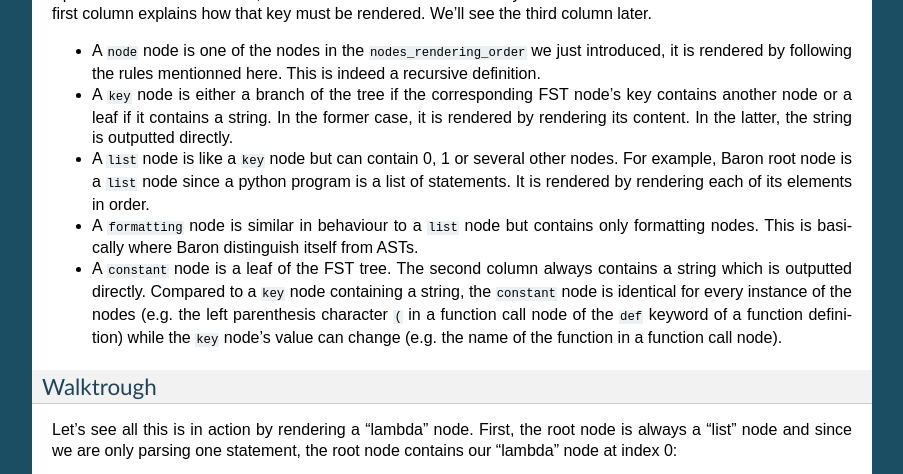
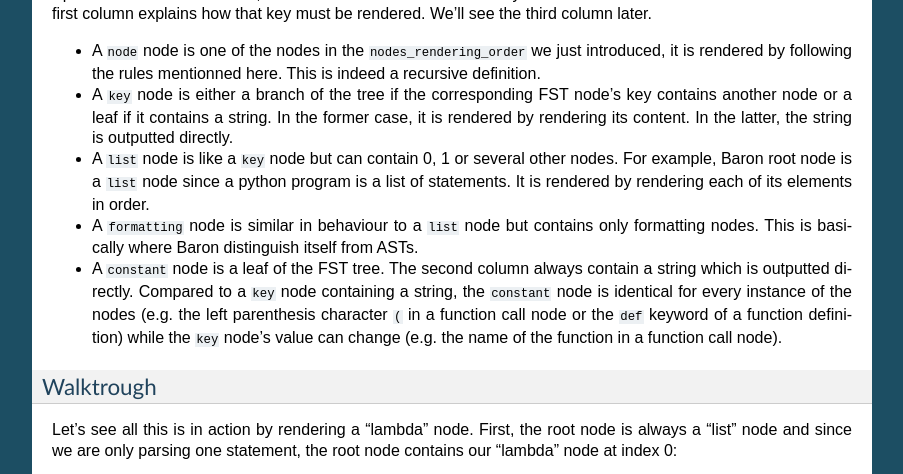
Before and after one commit to PyCQA/baron, a Sphinx documentation site: the page built from docs/index.rst, in a window 1280 px wide and 900 px high, scrolled down 2383 px, cut to the strip 0-474 px from the top of the window. Shown: the whole strip, without its empty margins (198-1101 px from the left). Built offline with Sphinx 7.4.7, drawn with Linux system fonts in a browser that asks for light colours.

Commit message:
[doc] prettify alignment

```diff
--- a/docs/index.rst
+++ b/docs/index.rst
@@ -164,14 +164,13 @@ must be rendered. We'll see the third column later.
 * A :file:`formatting` node is similar in behaviour to a :file:`list` node but
   contains only formatting nodes. This is basically where Baron
   distinguish itself from ASTs.
-* A :file:`constant` node is a leaf of the FST tree. The second column always
-  contains a string which is outputted directly. Compared to a :file:`key`
-  node containing a string, the :file:`constant` node is identical for every
-  instance of the nodes (e.g. the left parenthesis character :file:`(` in
-  a function call node of the :file:`def` keyword of a function definition)
-  while the :file:`key` node's value can change (e.g.  the name of the
-  function in a function
-  call node).
+* A :file:`constant` node is a leaf of the FST tree. The second column
+  always contain a string which is outputted directly. Compared to
+  a :file:`key` node containing a string, the :file:`constant` node is
+  identical for every instance of the nodes (e.g. the left parenthesis
+  character :file:`(` in a function call node or the :file:`def` keyword
+  of a function definition) while the :file:`key` node's value can
+  change (e.g. the name of the function in a function call node).
 
 
 Walktrough
```
